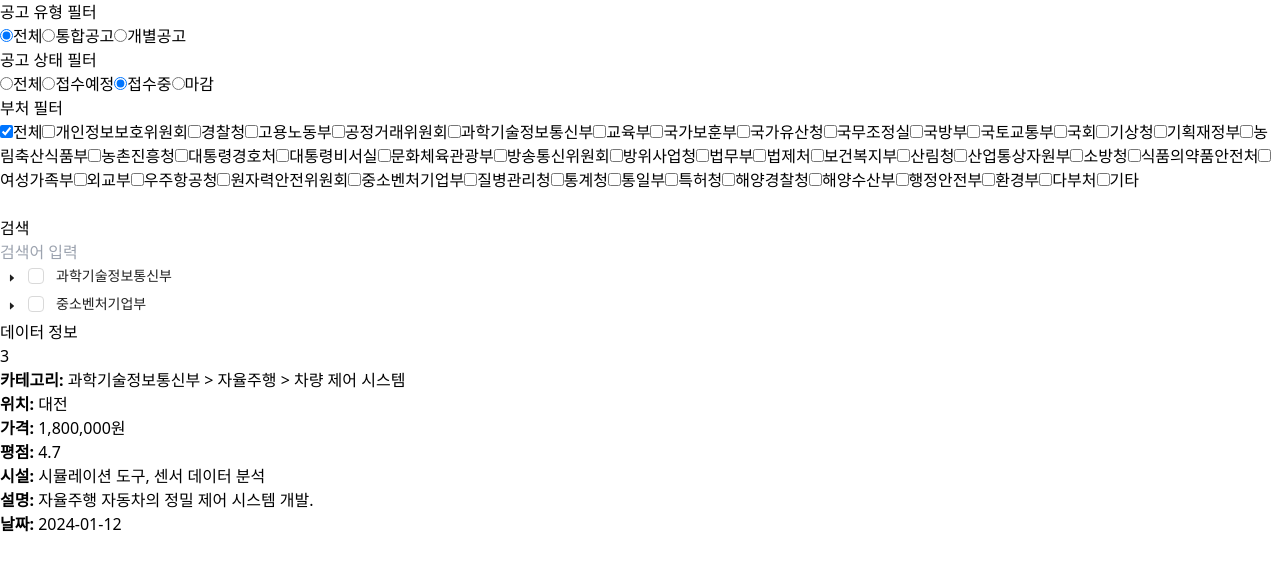
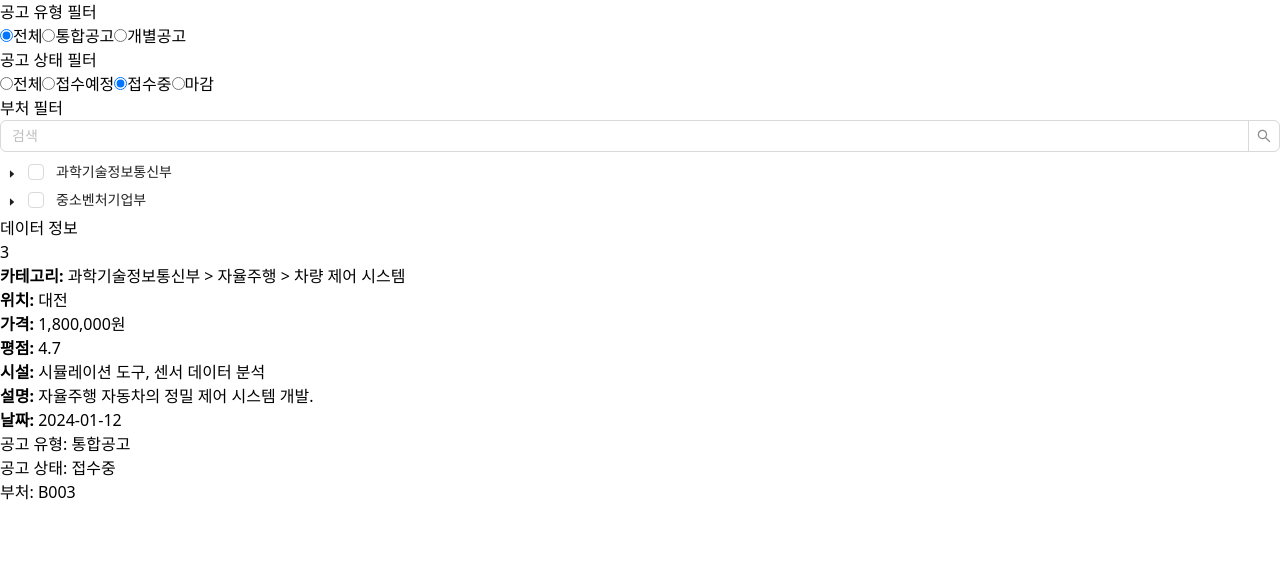
Before and after one commit to SSmln/easyfilter, a Next.js app: page / in a window 1280 px wide. Shown: the top 570 px of the page. Built offline with nearby package versions, Linux system fonts and the light colour scheme; data requests are answered from the project's data file.

Commit message:
first commit

```diff
--- a/db.json
+++ b/db.json
@@ -7,6 +7,7 @@
       "status": "접수예정",
       "categories": {
         "main": "과학기술정보통신부",
+        "key": "B001",
         "sub": "자율주행",
         "detail": "차량 제어 시스템"
       },
@@ -26,6 +27,7 @@
       "status": "접수예정",
       "categories": {
         "main": "과학기술정보통신부",
+        "key": "B002",
         "sub": "자율주행",
         "detail": "차량 제어 시스템"
       },
@@ -45,6 +47,7 @@
       "status": "접수중",
       "categories": {
         "main": "과학기술정보통신부",
+        "key": "B003",
         "sub": "자율주행",
         "detail": "차량 제어 시스템"
       },
@@ -64,6 +67,7 @@
       "status": "마감",
       "categories": {
         "main": "과학기술정보통신부",
+        "key": "A001",
         "sub": "자율주행",
         "detail": "차량 제어 시스템"
       },
@@ -83,6 +87,7 @@
       "status": "마감",
       "categories": {
         "main": "과학기술정보통신부",
+        "key": "A002",
         "sub": "자율주행",
         "detail": "차량 제어 시스템"
       },
--- a/src/app/page.tsx
+++ b/src/app/page.tsx
@@ -1,7 +1,6 @@
 "use client";
 import React, { useEffect, useState } from "react";
-import TreeView from "./tree/page";
-// import TreeSearch from "./treeSearch/page";
+import TreeSearchN from "./treeSearchN/page";
 
 export const Page = () => {
   const [data, setData] = useState([]);
@@ -9,8 +8,9 @@ export const Page = () => {
   const [filterStack, setFilterStack] = useState([
     { id: 0, title: "announcementType", value: "전체" },
     { id: 1, title: "announcementStatus", value: "접수중" },
-    { id: 2, title: "departments", value: ["전체"] },
+    { id: 2, title: "departments", value: null },
   ]);
+  console.log(filterStack);
 
   useEffect(() => {
     async function fetchData() {
@@ -29,15 +29,6 @@ export const Page = () => {
         filterStack={filterStack}
         setFilterStack={setFilterStack}
       />
-      <div className="w-full h-0.5 bg-gray-300 my-6"></div>
-      <input type="text" />
-
-      <TreeView />
-
-      <div className="w-full h-0.5 bg-gray-300 my-6"></div>
-      {/* <TreeSearch /> */}
-
-      <div className="w-full h-0.5 bg-gray-300 my-6"></div>
 
       <h1 className="mt-6">
         <p>데이터 정보</p>
@@ -51,85 +42,17 @@ export const Page = () => {
 
 export default Page;
 
-const FilteredData = ({ data, filterStack }) => {
-  const type = filterStack[0].value;
-  const status = filterStack[1].value;
-  const department = filterStack[2].value;
-
-  const filteredData = data.filter((e) => {
-    return typeFilter(e) && statusFilter(e) && departmentFilter(e);
-  });
-
-  function typeFilter(e) {
-    if (type === "전체") return e;
-    return e.type === type;
-  }
-  function statusFilter(e) {
-    if (status === "전체") return e;
-    return e.status === status;
-  }
-  function departmentFilter(e) {
-    if (department.includes("전체")) return e;
-    return department.includes(e.categories.main);
-  }
-
-  // console.log(filteredData);
-  return (
-    <>
-      {filteredData.map((e, id) => (
-        <div key={e.id} className="max-w-sm rounded overflow-hidden shadow-lg">
-          <div className="px-6 py-4">
-            <div className="font-bold text-xl mb-2">{e.title}</div>
-            <p className="text-gray-700 text-base">
-              <strong>카테고리:</strong> {e.categories.main} {">"}{" "}
-              {e.categories.sub} {">"} {e.categories.detail}
-            </p>
-            <p className="text-gray-700 text-base">
-              <strong>위치:</strong> {e.location}
-            </p>
-            <p className="text-gray-700 text-base">
-              <strong>가격:</strong> {e.price.toLocaleString()}원
-            </p>
-            <p className="text-gray-700 text-base">
-              <strong>평점:</strong> {e.rating}
-            </p>
-            <p className="text-gray-700 text-base">
-              <strong>시설:</strong> {e.facilities.join(", ")}
-            </p>
-            <p className="text-gray-700 text-base">
-              <strong>설명:</strong> {e.description}
-            </p>
-            <p className="text-gray-700 text-base">
-              <strong>날짜:</strong> {e.date}
-            </p>
-          </div>
-        </div>
-      ))}
-    </>
-  );
-};
-
 const FilterComponent = ({ filterStack, setFilterStack }) => {
   const extractTitles = (data, key) => data[0][key].map((item) => item.title);
   const filterType = extractTitles(filterData, "announcementType");
   const filterStatus = extractTitles(filterData, "announcementStatus");
-  const filterDepartment = extractTitles(filterData, "departments");
 
   function handleFilter(e, title, type) {
     const findIndex = filterStack.findIndex((t) => t.title === type);
     if (findIndex === -1) return;
     if (e.target.checked) {
       console.log("checked");
-      if (type === "departments") {
-        setFilterStack((prev) => {
-          return prev.map((t) => {
-            if (t.title === type) {
-              return { ...t, value: [...t.value, title] };
-            }
-            return t;
-          });
-        });
-      } else {
+
       setFilterStack((prev) => {
         return prev.map((t) => {
           if (t.title === type) {
@@ -138,7 +61,6 @@ const FilterComponent = ({ filterStack, setFilterStack }) => {
           return t;
         });
       });
-      }
     } else {
       console.log("not checked");
       setFilterStack((prev) => {
@@ -193,26 +115,72 @@ const FilterComponent = ({ filterStack, setFilterStack }) => {
         })}
       </div>
       <p>부처 필터</p>
-      <div className="grid grid-cols-4 gap-2">
-        {filterDepartment.map((title, index) => (
-          <label key={index} className="w-full space-x-2">
-            <input
-              type="checkbox"
-              value={title}
-              defaultChecked={title === filterDepartment[0]}
-              onChange={(e) => {
-                handleFilter(e, title, "departments");
-              }}
-            />
-            <span>{title}</span>
-          </label>
-        ))}
-      </div>
+      <TreeSearchN setFilterStack={setFilterStack} />
     </div>
   );
 };
 
-// export default FilterComponent;
+const FilteredData = ({ data, filterStack }) => {
+  const type = filterStack[0].value;
+  const status = filterStack[1].value;
+  const department = filterStack[2].value;
+  console.log(department, "department");
+  const filteredData = data.filter((e) => {
+    return typeFilter(e) && statusFilter(e) && departmentFilter(e);
+  });
+  console.log(filteredData, "filteredData");
+  function typeFilter(e) {
+    if (type === "전체") return e;
+    return e.type === type;
+  }
+  function statusFilter(e) {
+    if (status === "전체") return e;
+    return e.status === status;
+  }
+  function departmentFilter(e) {
+    if (department === null) return e;
+    return department.includes(e.categories.key);
+  }
+
+  return (
+    <>
+      {filteredData.map((e, id) => (
+        <div key={e.id} className="max-w-sm rounded overflow-hidden shadow-lg">
+          <div className="px-6 py-4">
+            <div className="font-bold text-xl mb-2">{e.title}</div>
+            <p className="text-gray-700 text-base">
+              <strong>카테고리:</strong> {e.categories.main} {">"}{" "}
+              {e.categories.sub} {">"} {e.categories.detail}
+            </p>
+            <p className="text-gray-700 text-base">
+              <strong>위치:</strong> {e.location}
+            </p>
+            <p className="text-gray-700 text-base">
+              <strong>가격:</strong> {e.price.toLocaleString()}원
+            </p>
+            <p className="text-gray-700 text-base">
+              <strong>평점:</strong> {e.rating}
+            </p>
+            <p className="text-gray-700 text-base">
+              <strong>시설:</strong> {e.facilities.join(", ")}
+            </p>
+            <p className="text-gray-700 text-base">
+              <strong>설명:</strong> {e.description}
+            </p>
+            <p className="text-gray-700 text-base">
+              <strong>날짜:</strong> {e.date}
+            </p>
+            <h1>
+              <p>공고 유형: {e.type}</p>
+              <p>공고 상태: {e.status}</p>
+              <p>부처: {e.categories.key}</p>
+            </h1>
+          </div>
+        </div>
+      ))}
+    </>
+  );
+};
 
 const filterData = [
   {
--- /dev/null
+++ b/src/app/treeSearchN/page.tsx
@@ -0,0 +1,221 @@
+"use client";
+import React, { useState } from "react";
+import { useMemo } from "react";
+import { Input, Tree, TreeProps } from "antd";
+
+export const TreeSearchN = ({ setFilterStack }) => {
+  const [expandedKeys, setExpandedKeys] = useState([]);
+  const [searchValue, setSearchValue] = useState("");
+  const [autoExpandParent, setAutoExpandParent] = useState(true);
+  const [checkedKeys, setCheckedKeys] = useState([]);
+
+  // const { Input, Tree } = antd;
+  const { Search } = Input;
+
+  const defaultData = [
+    {
+      title: "과학기술정보통신부",
+      key: "M01",
+      children: [
+        { title: "국가과학기술연구회", key: "A001" },
+        { title: "한국과학기술연구원", key: "A002" },
+        { title: "국가녹색기술연구소", key: "A003" },
+        { title: "한국기초과학지원연구원", key: "A004" },
+        { title: "한국핵융합에너지연구원", key: "A005" },
+      ],
+    },
+    {
+      title: "중소벤처기업부",
+      key: "M02",
+      children: [
+        { title: "중기부 1", key: "B001" },
+        { title: "중기부 2", key: "B002" },
+        { title: "중기부 3", key: "B003" },
+      ],
+    },
+  ];
+
+  const generateList = (data) => {
+    const result = [];
+    const traverse = (nodes) => {
+      nodes.forEach((node) => {
+        result.push({ key: node.key, title: node.title });
+        if (node.children) {
+          traverse(node.children);
+        }
+      });
+    };
+    traverse(data);
+    return result;
+  };
+
+  const dataList = generateList(defaultData);
+
+  const getParentKey = (key, tree) => {
+    let parentKey;
+    tree.forEach((node) => {
+      if (node.children) {
+        if (node.children.some((item) => item.key === key)) {
+          parentKey = node.key;
+        } else {
+          const result = getParentKey(key, node.children);
+          if (result) parentKey = result;
+        }
+      }
+    });
+    return parentKey;
+  };
+
+  const normalizeText = (text) => text.normalize("NFC").toLowerCase();
+
+  const onSearchChange = (e) => {
+    const { value } = e.target;
+    const normalizedValue = normalizeText(value);
+
+    const newExpandedKeys = dataList
+      .map((item) => {
+        if (normalizeText(item.title).includes(normalizedValue)) {
+          return getParentKey(item.key, defaultData);
+        }
+        return null;
+      })
+      .filter((key, index, self) => key && self.indexOf(key) === index);
+
+    setExpandedKeys(newExpandedKeys);
+    setSearchValue(value);
+    setAutoExpandParent(true);
+  };
+
+  const reorderTreeData = useMemo(() => {
+    if (!searchValue) return defaultData; // 검색어가 없으면 기본 데이터 반환
+
+    const normalizedSearch = normalizeText(searchValue);
+
+    const reorder = (nodes) => {
+      const matchedParents = [];
+      const unmatchedParents = [];
+
+      nodes.forEach((node) => {
+        const isMatchedParent = normalizeText(node.title).includes(
+          normalizedSearch
+        );
+
+        const children = node.children
+          ? reorder(node.children) // 자식 노드 재배열
+          : [];
+
+        const isMatchedChildren = children.some((child) =>
+          normalizeText(child.title).includes(normalizedSearch)
+        );
+
+        if (isMatchedParent || isMatchedChildren) {
+          matchedParents.push({ ...node, children });
+        } else {
+          unmatchedParents.push({ ...node, children });
+        }
+      });
+
+      // 매칭된 부모를 먼저, 매칭되지 않은 부모를 나중에 반환
+      return [...matchedParents, ...unmatchedParents];
+    };
+
+    return reorder(defaultData);
+  }, [searchValue]);
+
+  const treeData = useMemo(() => {
+    const loop = (data) =>
+      data.map((item) => {
+        const normalizedTitle = normalizeText(item.title);
+        const normalizedSearch = normalizeText(searchValue);
+
+        const index = normalizedSearch
+          ? normalizedTitle.indexOf(normalizedSearch)
+          : -1;
+        const beforeStr = item.title.substring(0, index);
+        const afterStr = item.title.slice(index + searchValue.length);
+        const title =
+          index > -1 ? (
+            <span>
+              {beforeStr}
+              <span
+                style={{
+                  backgroundColor: "yellow",
+                  borderRadius: "4px",
+                  padding: "0 2px",
+                }}
+              >
+                {item.title.substring(index, index + searchValue.length)}
+              </span>
+              {afterStr}
+            </span>
+          ) : (
+            <span>{item.title}</span>
+          );
+        if (item.children) {
+          return { title, key: item.key, children: loop(item.children) };
+        }
+        return { title, key: item.key };
+      });
+    return loop(reorderTreeData);
+  }, [reorderTreeData, searchValue]);
+
+  const onCheck: TreeProps["onCheck"] = (checkedKeysValue) => {
+    setCheckedKeys(checkedKeysValue);
+    setFilterStack((prev) => {
+      return prev.map((t) => {
+        if (t.title === "departments") {
+          return { ...t, value: checkedKeysValue };
+        }
+        return t; // else 블록을 추가하여 반환 값을 명시적으로 설정
+      });
+    });
+  };
+  // const onCheck = (checkedKeysValue) => {
+  //   setCheckedKeys(checkedKeysValue);
+  //   setFilterStack((prev) => {
+  //     return prev.map((t) => {
+  //       if (t.title === "departments") {
+  //         return { ...t, value: checkedKeysValue };
+  //       }
+  //     });
+  //   });
+  // };
+
+  const onSelect = (selectedKeys, { node }) => {
+    const { key } = node;
+
+    const isChecked = checkedKeys.includes(key);
+    const newCheckedKeys = isChecked
+      ? checkedKeys.filter((k) => k !== key)
+      : [...checkedKeys, key];
+
+    setCheckedKeys(newCheckedKeys);
+  };
+  console.log(checkedKeys);
+  return (
+    <div>
+      <Search
+        style={{ marginBottom: 8 }}
+        placeholder="검색"
+        onChange={onSearchChange}
+      />
+      <div style={{}}>
+        <Tree
+          checkable
+          treeData={treeData}
+          expandedKeys={expandedKeys}
+          autoExpandParent={autoExpandParent}
+          onExpand={(keys) => {
+            setExpandedKeys(keys);
+            setAutoExpandParent(false);
+          }}
+          checkedKeys={checkedKeys}
+          onCheck={onCheck}
+          onSelect={onSelect}
+        />
+      </div>
+    </div>
+  );
+};
+
+export default TreeSearchN;
```
Lines whose indentation alone changed are shown as unchanged.
